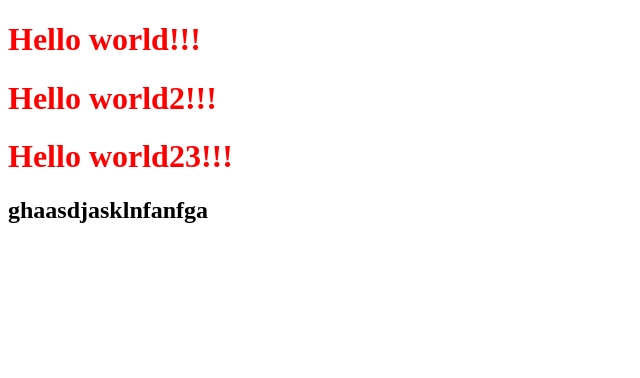
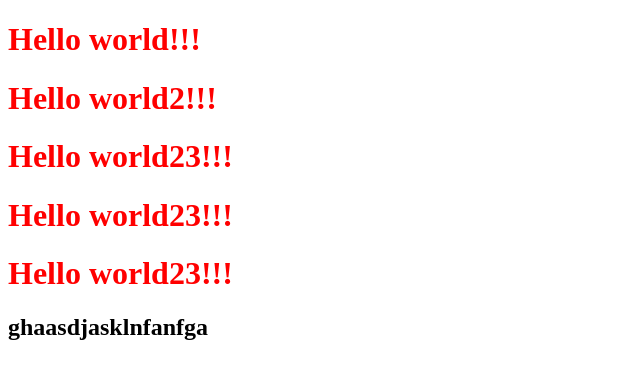
Before and after one commit to SiarheiHaurylchyk/TestRepo, a plain HTML site: page index.html in a window 1280 px wide. Shown: the whole page, without its empty margins (0-640 px from the left). Drawn offline with Linux system fonts and the light colour scheme.

Commit message:
добавил еще h1

```diff
--- a/index.html
+++ b/index.html
@@ -12,6 +12,8 @@
 <h1 class="class">Hello world!!!</h1>
 <h1 class="class">Hello world2!!!</h1>
 <h1 class="class">Hello world23!!!</h1>
+<h1 class="class">Hello world23!!!</h1>
+<h1 class="class">Hello world23!!!</h1>
 <h2>ghaasdjasklnfanfga</h2>
 </body>
 </html>
```
